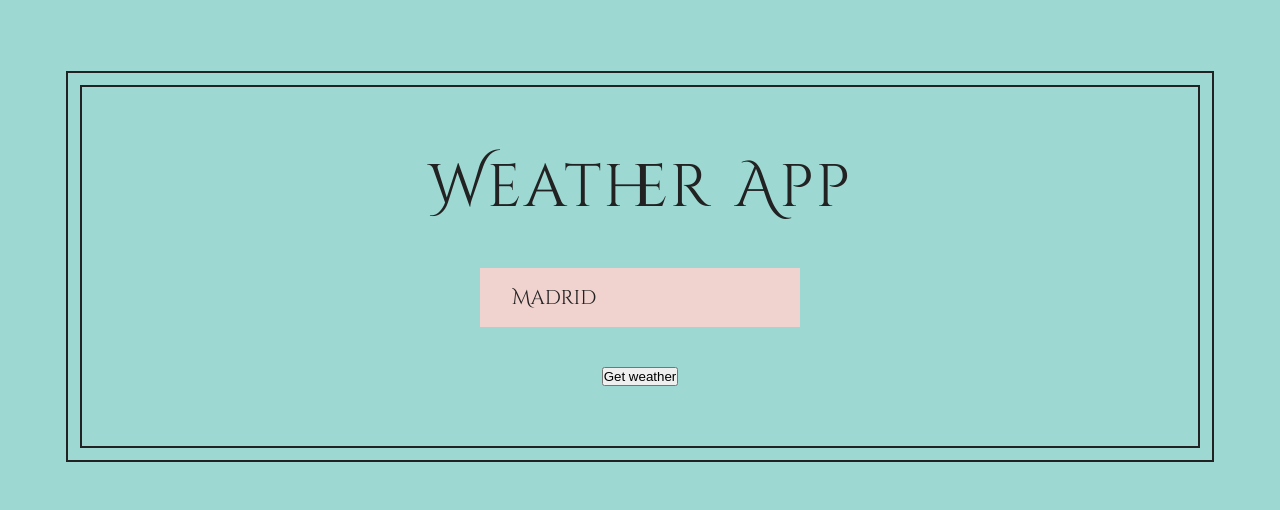
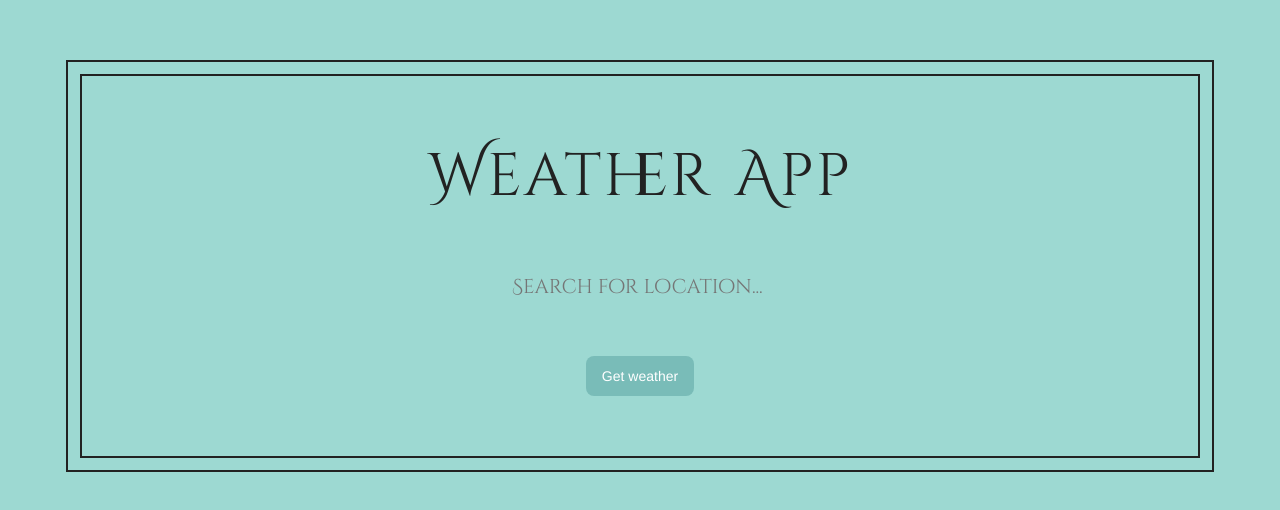
Before and after one commit to SimAndrew/weather-app-react, a React (Vite) app: page / in a window 1280 px wide. Shown: the part 134-644 px from the top of the page. Built offline with nearby package versions, Linux system fonts and the light colour scheme.

Commit message:
feat:display location based on user input. (getWeatherIcon) contain weather icons,(convertToFlag) convert country to emoji flag,(formatDay) display weekday,(fetchWeather) getting location and actual weather. get weather from free api `www.open-meteo.com/en/docs/`

```diff
--- a/src/App.css
+++ b/src/App.css
@@ -15,7 +15,7 @@
 	font-size: 2rem;
 	height: 100vh;
 	color: #222;
-	background-color: #9DD9D2;
+	background-color: #9dd9d2;
 	display: flex;
 	align-items: center;
 	justify-content: center;
@@ -49,7 +49,7 @@
 	font-family: inherit;
 	color: inherit;
 	font-size: 2rem;
-	background-color: #f0d2ce;
+	background-color: #9dd9d2;
 	padding: 1.6rem 3.2rem;
 	border: none;
 	width: 32rem;
@@ -90,3 +90,36 @@
 	font-size: 2.4rem;
 	font-weight: 700;
 }
+
+.button {
+	background-color: #79bcb8;
+	border-radius: 8px;
+	border-style: none;
+	box-sizing: border-box;
+	color: #ffffff;
+	cursor: pointer;
+	display: inline-block;
+	font-family: 'Haas Grot Text R Web', 'Helvetica Neue', Helvetica, Arial,
+		sans-serif;
+	font-size: 14px;
+	font-weight: 500;
+	height: 40px;
+	line-height: 20px;
+	list-style: none;
+	margin: 0;
+	outline: none;
+	padding: 10px 16px;
+	position: relative;
+	text-align: center;
+	text-decoration: none;
+	transition: color 100ms;
+	vertical-align: baseline;
+	user-select: none;
+	-webkit-user-select: none;
+	touch-action: manipulation;
+}
+
+.button:hover,
+.button:focus {
+	background-color: #5ec2b7;
+}
--- a/src/App.jsx
+++ b/src/App.jsx
@@ -1,16 +1,83 @@
 import './App.css';
 import React from 'react';
+
+function getWeatherIcon(wmoCode) {
+	const icons = new Map([
+		[[0], '☀️'],
+		[[1], '🌤'],
+		[[2], '⛅️'],
+		[[3], '☁️'],
+		[[45, 48], '🌫'],
+		[[51, 56, 61, 66, 80], '🌦'],
+		[[53, 55, 63, 65, 57, 67, 81, 82], '🌧'],
+		[[71, 73, 75, 77, 85, 86], '🌨'],
+		[[95], '🌩'],
+		[[96, 99], '⛈'],
+	]);
+	const arr = [...icons.keys()].find((key) => key.includes(wmoCode));
+	if (!arr) return 'NOT FOUND';
+	return icons.get(arr);
+}
+
+function convertToFlag(countryCode) {
+	const codePoints = countryCode
+		.toUpperCase()
+		.split('')
+		.map((char) => 127397 + char.charCodeAt());
+	return String.fromCodePoint(...codePoints);
+}
+
+function formatDay(dateStr) {
+	return new Intl.DateTimeFormat('en', {
+		weekday: 'short',
+	}).format(new Date(dateStr));
+}
 
 class App extends React.Component {
 	constructor(props) {
 		super(props);
-		this.state = { location: 'Madrid' };
+		this.state = {
+			location: '',
+			isLoading: false,
+			displayLocation: '',
+			weather: {},
+		};
 		this.fetchWeather = this.fetchWeather.bind(this);
 	}
 
-	fetchWeather() {
-		console.log('Loading data...');
-		console.log(this);
+	async fetchWeather() {
+		try {
+			this.setState({ isLoading: true });
+
+			const geoRes = await fetch(
+				`https://geocoding-api.open-meteo.com/v1/search?name=${this.state.location}`,
+			);
+			const geoData = await geoRes.json();
+
+			console.log(geoData);
+
+			if (!geoData.results) throw new Error('Location not found');
+
+			const { latitude, longitude, timezone, name, country_code } =
+				geoData.results.at(0);
+
+			this.setState({
+				displayLocation: `${name} ${convertToFlag(country_code)}`,
+			});
+
+			const weatherRes = await fetch(
+				`https://api.open-meteo.com/v1/forecast?latitude=${latitude}&longitude=${longitude}&timezone=${timezone}&daily=weathercode,temperature_2m_max,temperature_2m_min`,
+			);
+			const weatherData = await weatherRes.json();
+
+			this.setState({ weather: weatherData.daily });
+		} catch (err) {
+			alert(err);
+
+			console.err(err);
+		} finally {
+			this.setState({ isLoading: false });
+		}
 	}
 
 	render() {
@@ -25,9 +92,11 @@
 						onChange={(e) => this.setState({ location: e.target.value })}
 					/>
 				</div>
-				<button className="input" onClick={this.fetchWeather}>
+				<button className="button" onClick={this.fetchWeather}>
 					Get weather
 				</button>
+
+				{this.setState.isLoading && <p className="loader">Loading...</p>}
 			</div>
 		);
 	}
```
